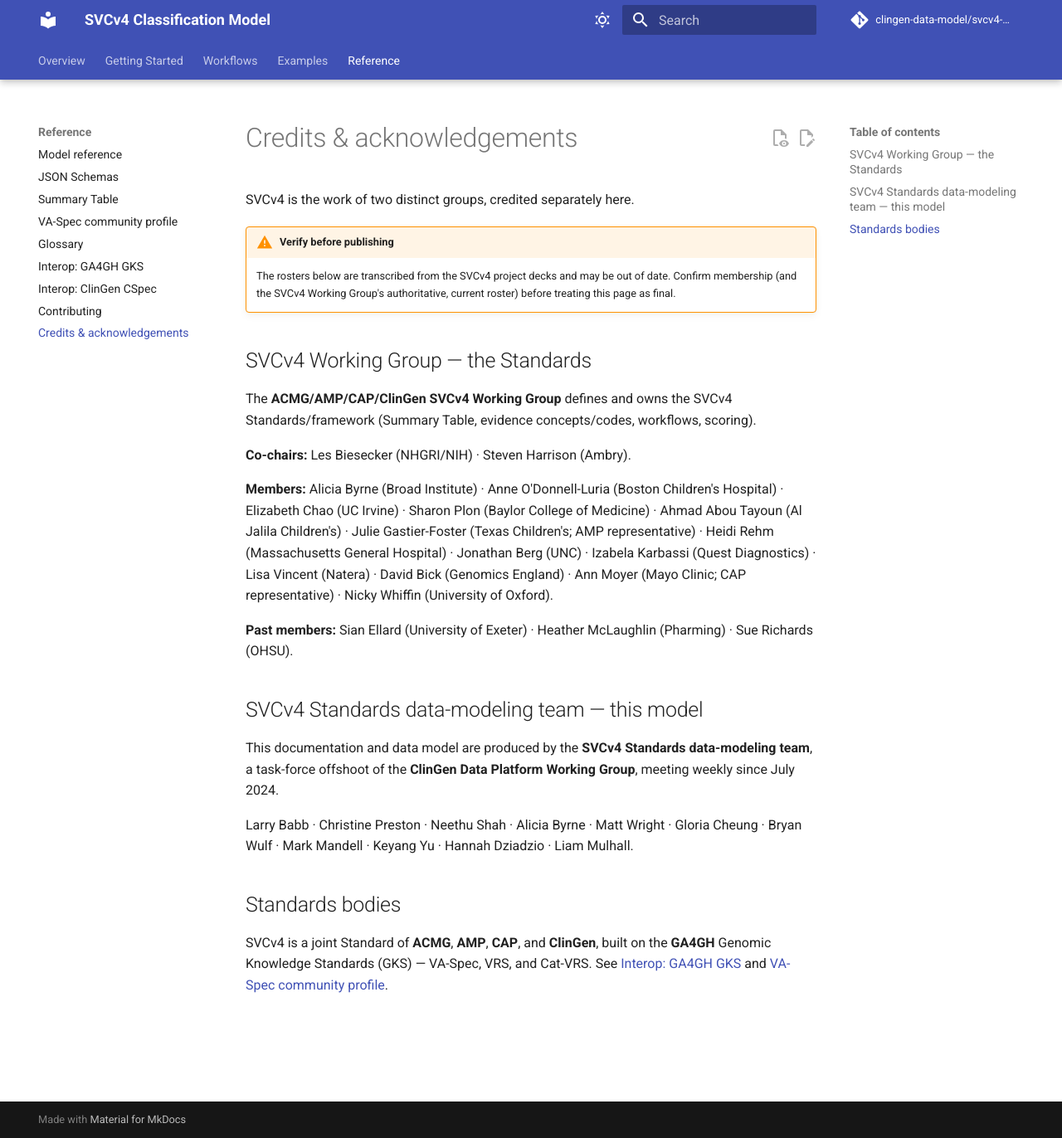
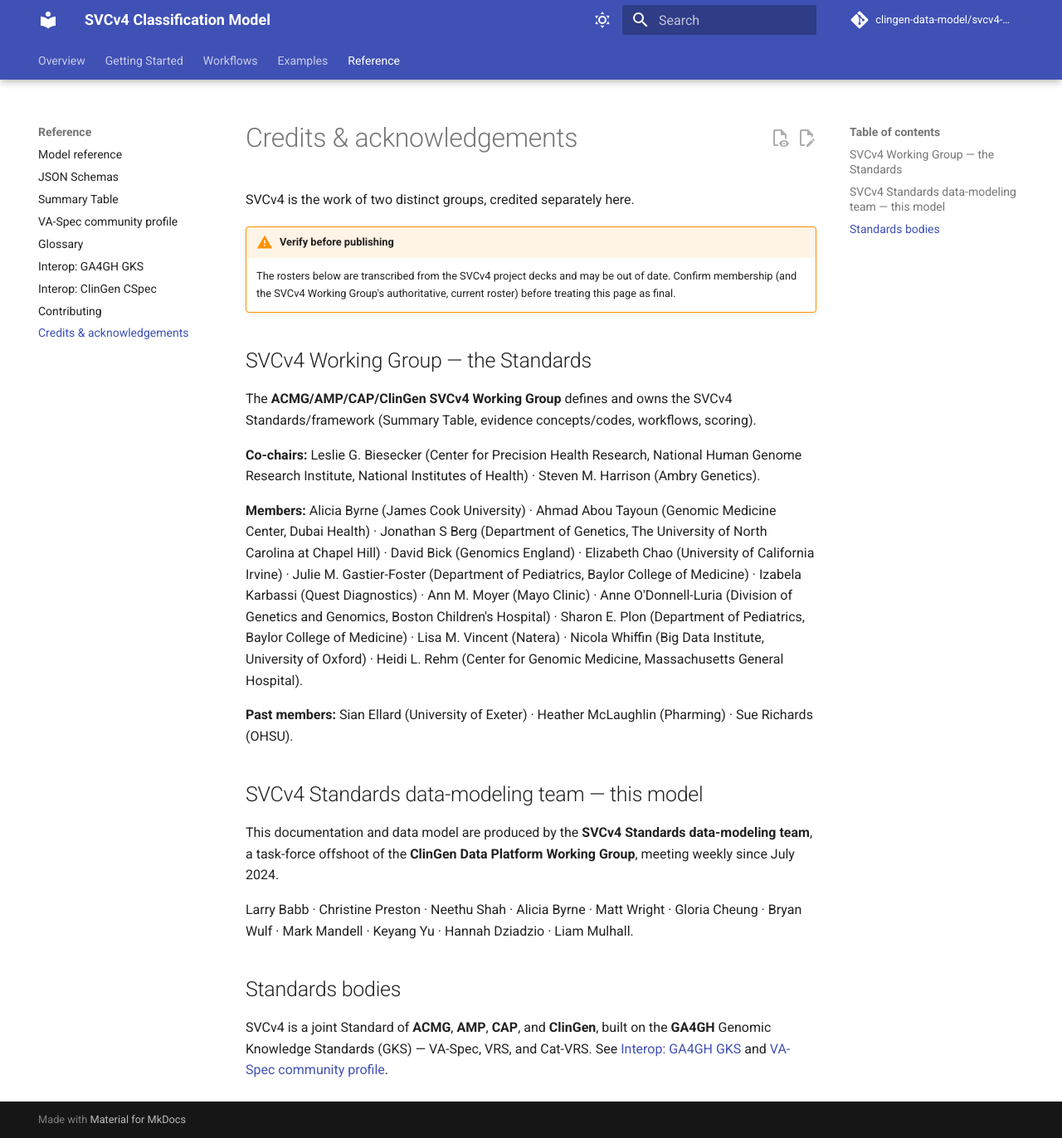
Before and after one commit to clingen-data-model/svcv4-model, an MkDocs documentation site: the page built from docs/reference/credits.md, in a window 1280 px wide and 1372 px high. Shown: the whole window at 83% size. Built offline with MkDocs 1.6.1 and Material for MkDocs 9.7.7, drawn with Linux system fonts in a browser that asks for light colours; comment, search, counter and statistics services are not loaded.

Commit message:
docs: update SVCv4 Working Group roster with formal names and affiliations
Co-Authored-By: Claude Opus 4.6 (1M context) <noreply@anthropic.com>

```diff
--- a/docs/reference/credits.md
+++ b/docs/reference/credits.md
@@ -13,15 +13,20 @@ SVCv4 is the work of two distinct groups, credited separately here.
 The **ACMG/AMP/CAP/ClinGen SVCv4 Working Group** defines and owns the SVCv4
 Standards/framework (Summary Table, evidence concepts/codes, workflows, scoring).
 
-**Co-chairs:** Les Biesecker (NHGRI/NIH) · Steven Harrison (Ambry).
+**Co-chairs:** Leslie G. Biesecker (Center for Precision Health Research,
+National Human Genome Research Institute, National Institutes of Health) ·
+Steven M. Harrison (Ambry Genetics).
 
-**Members:** Alicia Byrne (Broad Institute) · Anne O'Donnell-Luria (Boston
-Children's Hospital) · Elizabeth Chao (UC Irvine) · Sharon Plon (Baylor College
-of Medicine) · Ahmad Abou Tayoun (Al Jalila Children's) · Julie Gastier-Foster
-(Texas Children's; AMP representative) · Heidi Rehm (Massachusetts General
-Hospital) · Jonathan Berg (UNC) · Izabela Karbassi (Quest Diagnostics) · Lisa
-Vincent (Natera) · David Bick (Genomics England) · Ann Moyer (Mayo Clinic; CAP
-representative) · Nicky Whiffin (University of Oxford).
+**Members:** Alicia Byrne (James Cook University) · Ahmad Abou Tayoun (Genomic
+Medicine Center, Dubai Health) · Jonathan S Berg (Department of Genetics, The
+University of North Carolina at Chapel Hill) · David Bick (Genomics England) ·
+Elizabeth Chao (University of California Irvine) · Julie M. Gastier-Foster
+(Department of Pediatrics, Baylor College of Medicine) · Izabela Karbassi (Quest
+Diagnostics) · Ann M. Moyer (Mayo Clinic) · Anne O'Donnell-Luria (Division of
+Genetics and Genomics, Boston Children's Hospital) · Sharon E. Plon (Department
+of Pediatrics, Baylor College of Medicine) · Lisa M. Vincent (Natera) · Nicola
+Whiffin (Big Data Institute, University of Oxford) · Heidi L. Rehm (Center for
+Genomic Medicine, Massachusetts General Hospital).
 
 **Past members:** Sian Ellard (University of Exeter) · Heather McLaughlin
 (Pharming) · Sue Richards (OHSU).
```
